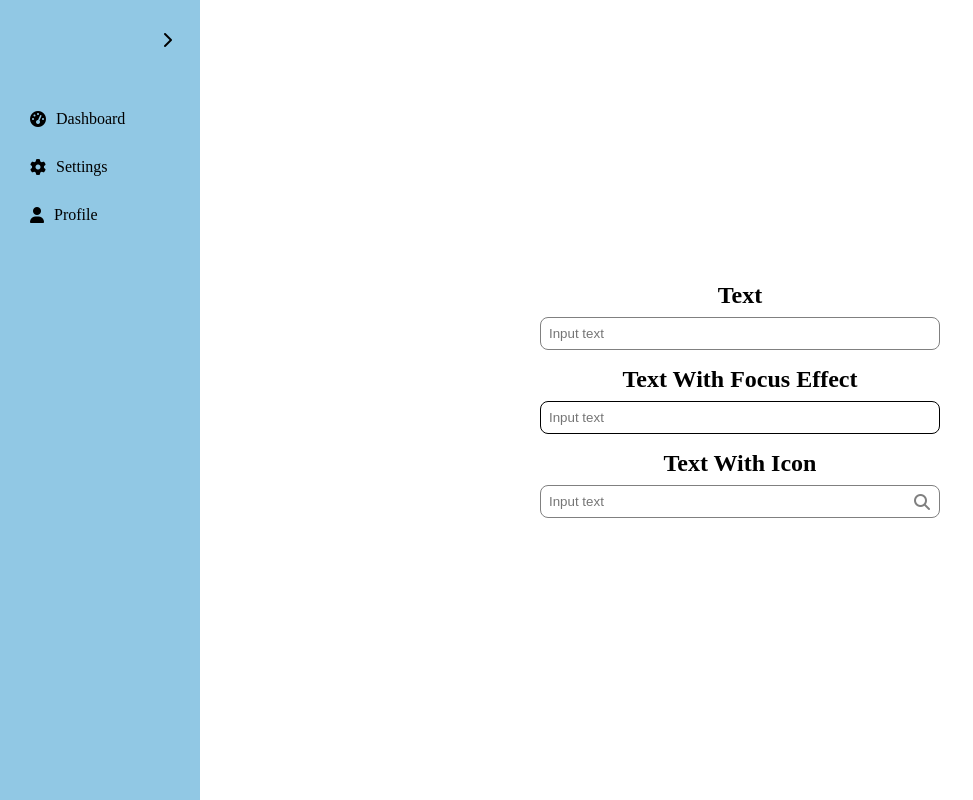
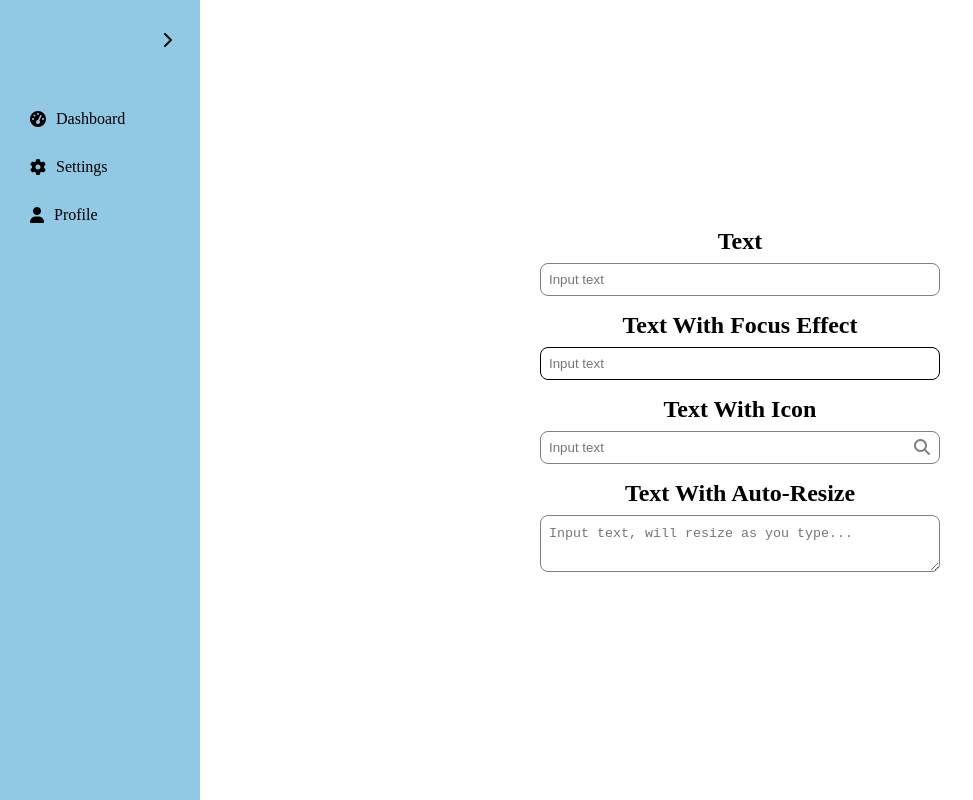
Before and after one commit to akhmadfaizin/component-html-css-js, a plain HTML site: page src/input/text/index.html in a window 1280 px wide. Shown: the whole page, without its empty margins (0-973 px from the left). Drawn offline with Linux system fonts and the light colour scheme.

Commit message:
Input -> Text -> Input with auto adjust height when inputing

```diff
--- a/src/input/text/index.html
+++ b/src/input/text/index.html
@@ -68,6 +68,14 @@
               <i class="fas fa-search input-icon"></i>
             </div>
           </div>
+          <!-- New Input Text with Auto-Resize -->
+          <div class="input-container">
+            <h2>Text With Auto-Resize</h2>
+            <textarea
+              placeholder="Input text, will resize as you type..."
+              class="input-item input-auto-resize"
+            ></textarea>
+          </div>
         </div>
       </div>
     </div>
--- a/src/input/text/script.js
+++ b/src/input/text/script.js
@@ -10,3 +10,11 @@ function toggleSidebar() {
     toggleIcon.classList.add('fa-chevron-right');
   }
 }
+
+// Auto-resize textarea based on content
+document.querySelectorAll('.input-auto-resize').forEach(textarea => {
+  textarea.addEventListener('input', function () {
+    this.style.height = 'auto'; // Reset height to recalculate
+    this.style.height = `${this.scrollHeight}px`; // Set to content height
+  });
+});
--- a/src/input/text/styles.css
+++ b/src/input/text/styles.css
@@ -161,6 +161,13 @@ body {
   font-size: 16px;
 }
 
+.input-auto-resize {
+  resize: vertical; /* Allows only vertical resizing */
+  overflow: hidden; /* Hides scrollbars */
+  min-height: 34px; /* Matches single-line input height (8px padding * 2 + 16px font + 2px border) */
+  line-height: 1.5; /* Consistent text spacing */
+}
+
 @media screen and (max-width: 768px) {
   .sidebar {
     width: 60px;
```
